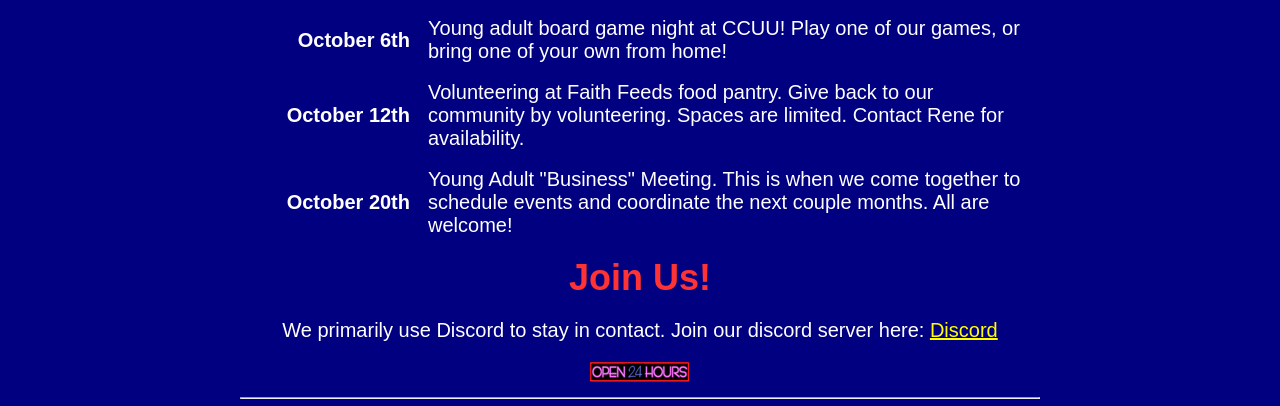
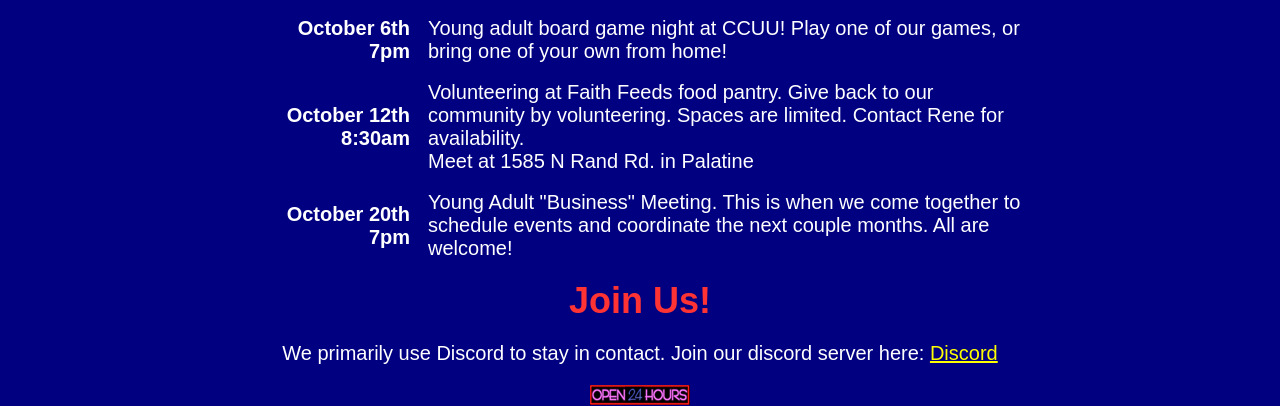
Before and after one commit to avery-pierce/ccuu-ya-home, a plain HTML site: page index.html in a window 1280 px wide. Shown: the part 616-1022 px from the top of the page. Drawn offline with Linux system fonts and the light colour scheme.

Commit message:
Add times

```diff
--- a/index.html
+++ b/index.html
@@ -79,19 +79,18 @@
             </tr>
         </table>
 
-
         <h2>Upcoming Events</h2>
         <table class="schedule">
             <tr>
-                <th>October 6th</th>
+                <th>October 6th<br />7pm</th>
                 <td>Young adult board game night at CCUU! Play one of our games, or bring one of your own from home!</td>
             </tr>
             <tr>
-                <th>October 12th</th>
-                <td>Volunteering at Faith Feeds food pantry. Give back to our community by volunteering. Spaces are limited. Contact Rene for availability.</td>
+                <th>October 12th<br />8:30am</th>
+                <td>Volunteering at Faith Feeds food pantry. Give back to our community by volunteering. Spaces are limited. Contact Rene for availability.<br />Meet at 1585 N Rand Rd. in Palatine</td>
             </tr>
             <tr>
-                <th>October 20th</th>
+                <th>October 20th<br />7pm</th>
                 <td>Young Adult "Business" Meeting. This is when we come together to schedule events and coordinate the next couple months. All are welcome!</td>
             </tr>
         </table>
```
